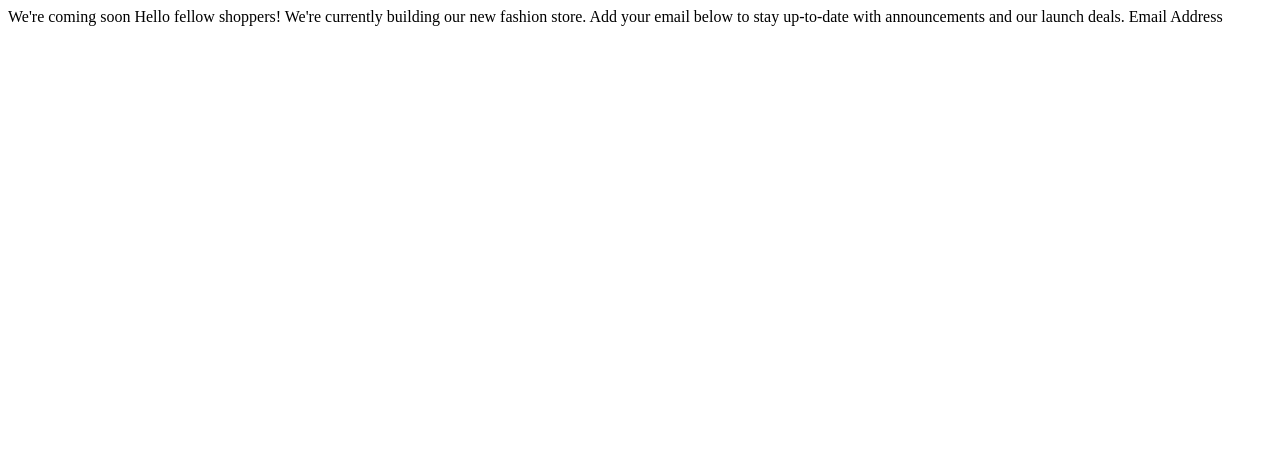
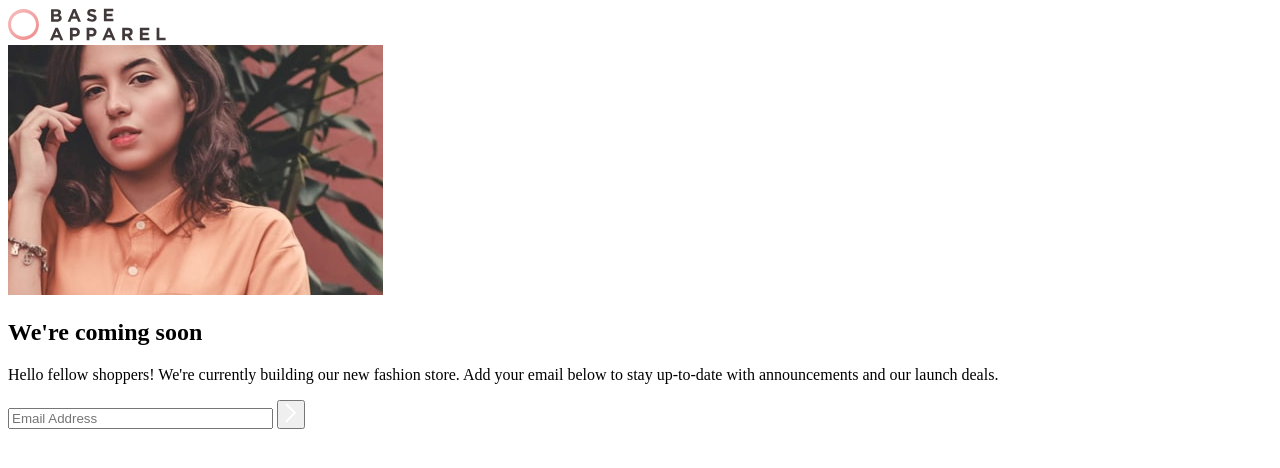
Before and after one commit to ike-tom/Base-Apparel-coming-soon-page, a plain HTML site: page index.html in a window 1280 px wide. Drawn offline with nearby package versions, Linux system fonts and the light colour scheme.

Commit message:
html structure added

```diff
--- a/index.html
+++ b/index.html
@@ -17,12 +17,22 @@
 
 <body>
 
-  We're coming soon
-
-  Hello fellow shoppers! We're currently building our new fashion store.
-  Add your email below to stay up-to-date with announcements and our launch deals.
-
-  Email Address
+  <section class="hero__container">
+    <div class="logo-container">
+      <img class="logo" src="./images/logo.svg" alt="">
+    </div>
+    <div class="photo-container">
+      <img class="photo" src="./images/hero-mobile.jpg" alt="">
+    </div>
+    <div class="text-container"></div>
+    <h1 class="hero__header">We're <span>coming soon</span></h1>
+    <p class="hero__description">Hello fellow shoppers! We're currently building our new fashion store.
+      Add your email below to stay up-to-date with announcements and our launch deals.</p>
+    <form class="form-container">
+      <input class="input" type="email" id="email" size="30" placeholder="Email Address" required>
+      <button class="cta__button"><img src="./images/icon-arrow.svg" alt=""></button>
+    </form>
+  </section>
 
   <script src="//cdn.jsdelivr.net/npm/less@3.13"></script>
 </body>
```
